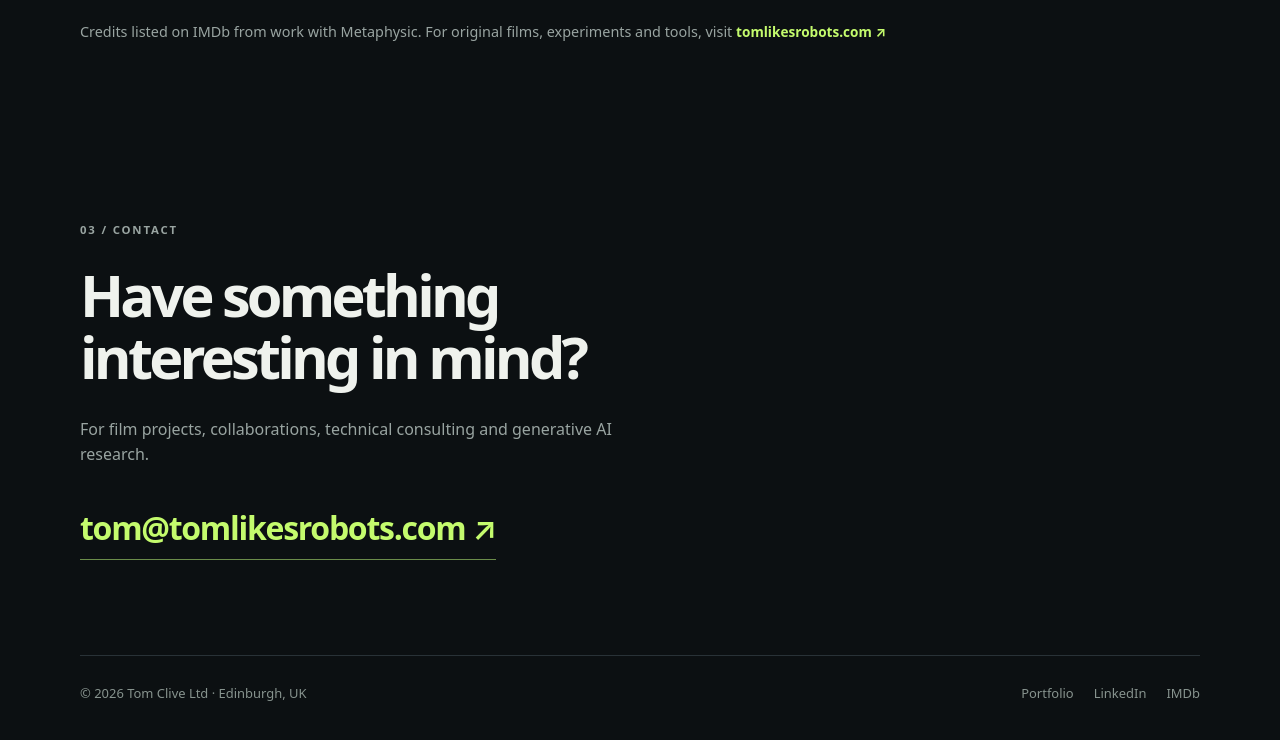
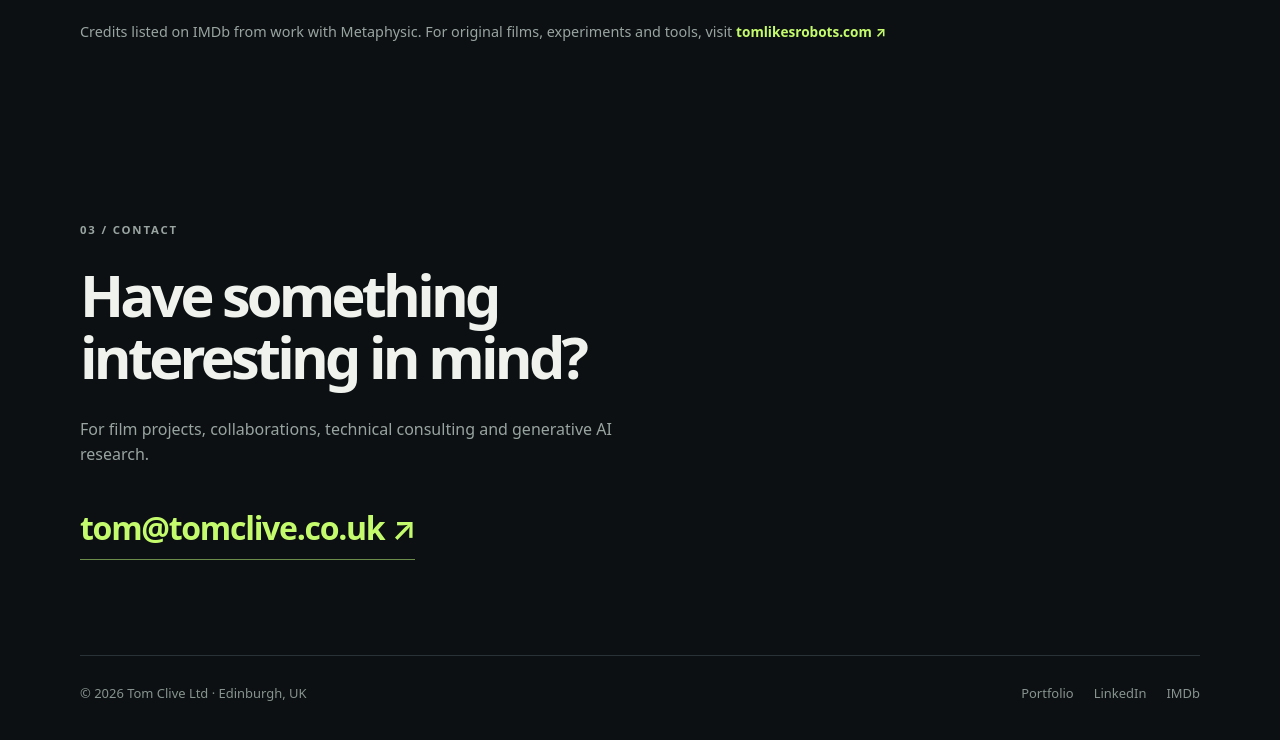
Before and after one commit to TomClive/tomcliveltd, a plain HTML site: page index.html in a window 1280 px wide. Shown: the part 2315-3055 px from the top of the page. Drawn offline with Linux system fonts and the light colour scheme.

Commit message:
Update contact email in index.html

```diff
--- a/index.html
+++ b/index.html
@@ -120,7 +120,7 @@
         </div>
         <p style="margin-top:23px;color:var(--muted);font-size:.9rem">Credits listed on IMDb from work with Metaphysic. For original films, experiments and tools, visit <a class="small-link" href="https://tomlikesrobots.com/" target="_blank" rel="noopener noreferrer">tomlikesrobots.com ↗</a></p>
       </section>
-      <section class="contact" id="contact" aria-labelledby="contact-title"><p class="section-title">03 / Contact</p><h2 id="contact-title">Have something<br>interesting in mind?</h2><p>For film projects, collaborations, technical consulting and generative AI research.</p><a class="contact-email" href="mailto:tom@tomlikesrobots.com">tom@tomlikesrobots.com ↗</a></section>
+      <section class="contact" id="contact" aria-labelledby="contact-title"><p class="section-title">03 / Contact</p><h2 id="contact-title">Have something<br>interesting in mind?</h2><p>For film projects, collaborations, technical consulting and generative AI research.</p><a class="contact-email" href="mailto:tom@tomclive.co.uk">tom@tomclive.co.uk ↗</a></section>
     </main>
     <footer><span>© <span id="year">2026</span> Tom Clive Ltd · Edinburgh, UK</span><div class="footer-links"><a href="https://tomlikesrobots.com/" target="_blank" rel="noopener noreferrer">Portfolio</a><a href="https://www.linkedin.com/in/tomclive/" target="_blank" rel="noopener noreferrer">LinkedIn</a><a href="https://www.imdb.com/name/nm16460283/" target="_blank" rel="noopener noreferrer">IMDb</a></div></footer>
   </div>
```
